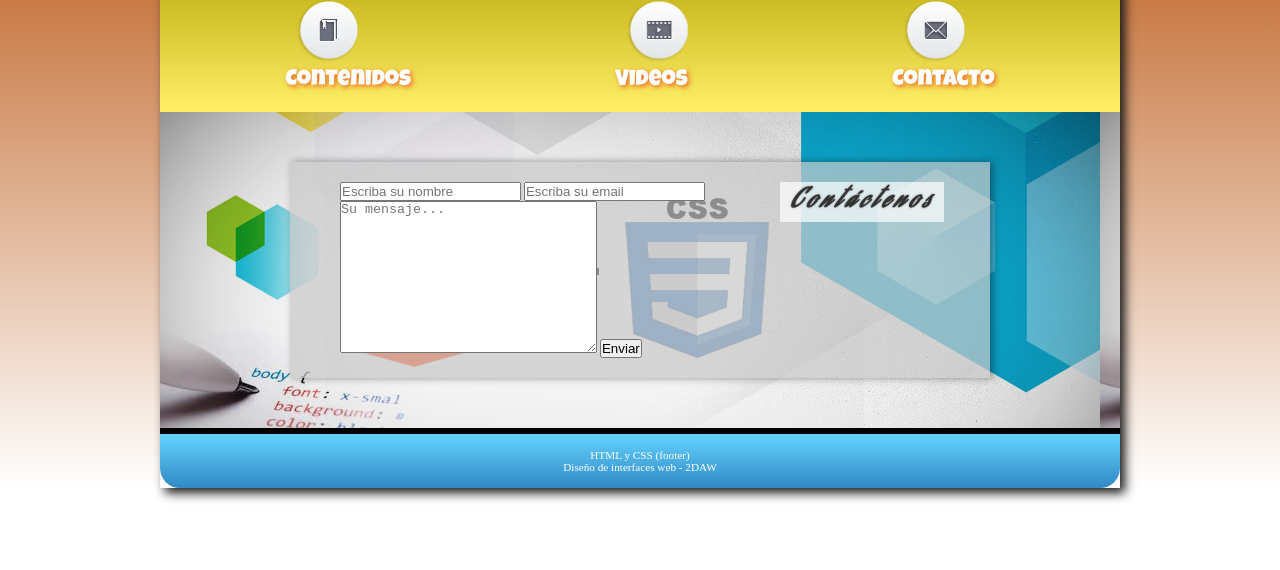
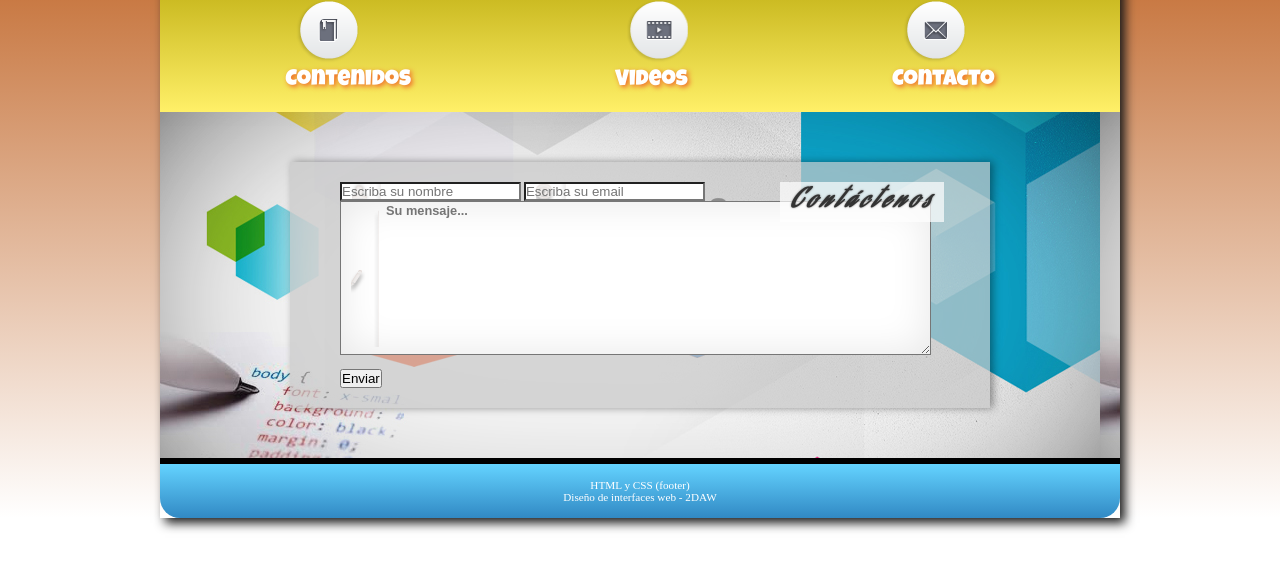
Before and after one commit to agusm088/DAW-diw, a plain HTML site: page cursoFormularios/contacto.html in a window 1280 px wide. Shown: the part 112-682 px from the top of the page. Drawn offline with Linux system fonts and the light colour scheme.

Commit message:
Add files via upload

```diff
--- a/cursoFormularios/contacto.html
+++ b/cursoFormularios/contacto.html
@@ -38,7 +38,7 @@
 
                 <input type="email" id="email" name="email" placeholder="Escriba su email" required>
 
-                <textarea cols="30" rows="10" placeholder="Su mensaje..." required></textarea>
+                <textarea id="mensaje" cols="30" rows="10" placeholder="Su mensaje..." required></textarea>
 
                 <button id="registro-submit" name="registro-submit">Enviar</button>
 
--- a/cursoFormularios/css/form.css
+++ b/cursoFormularios/css/form.css
@@ -68,6 +68,78 @@ main{
     padding-right: 10px;
 }
 
+form input,textarea{
+    display: inline-block;
+    border: 1px soid #e5e5e5;
+    color: black;
+    box-shadow: 0px 1px 4px rgba(0, 0, 0, 0.3);
+    box-shadow: inset 0px 0px 40px rgba(0, 0, 0, 0.1);
+    font-weight: bold;
+    padding: 1px 4px 1px 45px;
+    margin-bottom: 10px;
+    transition: all 0.4s ease-in;
+}
+
+form input{
+    height: 32px;
+    width: 330px;
+}
+
+form input:focus{
+    height: 370px;
+    box-shadow: 0px 0px 12px rgba(255, 255, 255);
+}
+
+#nombre{
+    background-image: url("../imgs/icon-nombre.png");
+    background-repeat: no-repeat;
+    background-position: 10px;
+}
+
+#nombre:focus:valid{
+    background-image: url("../imgs/valid.png");
+    background-repeat: no-repeat;
+    background-position: 390px;
+}
+
+#nombre:focus:invalid{
+    background-image: url("../imgs/invalid.png");
+    background-repeat: no-repeat;
+    background-position: 390px;
+}
+
+#email{
+    background-image: url("../imgs/icon-correo.png");
+    background-repeat: no-repeat;
+    background-position: 10px;
+}
+
+#email:focus:valid{
+    background-image: url("../imgs/valid.png");
+    background-repeat: no-repeat;
+    background-position: 390px;
+}
+
+#email:focus:invalid{
+    background-image: url("../imgs/invalid.png");
+    background-repeat: no-repeat;
+    background-position: 390px;
+}
+
+input + label::after{
+    content: "*";
+}
+
+#mensaje{
+    font-family: Arial, Helvetica, sans-serif;
+    font-size: 1em;
+    width: 90%;
+    height: 150px;
+    background-image: url("../imgs/icon-mensaje.png");
+    background-repeat: no-repeat;
+    background-position: 10px;
+
+}
 
 /*CSS PÁGINA*/
 
```
